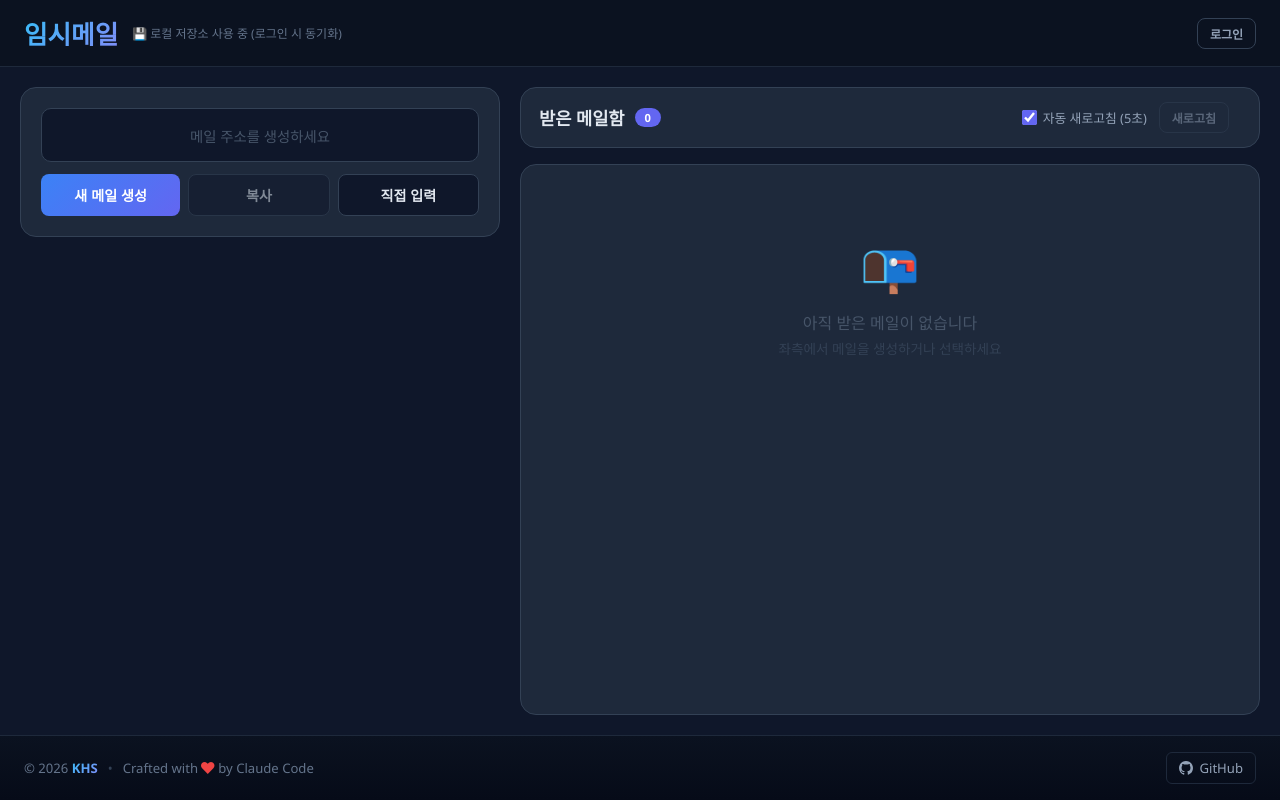
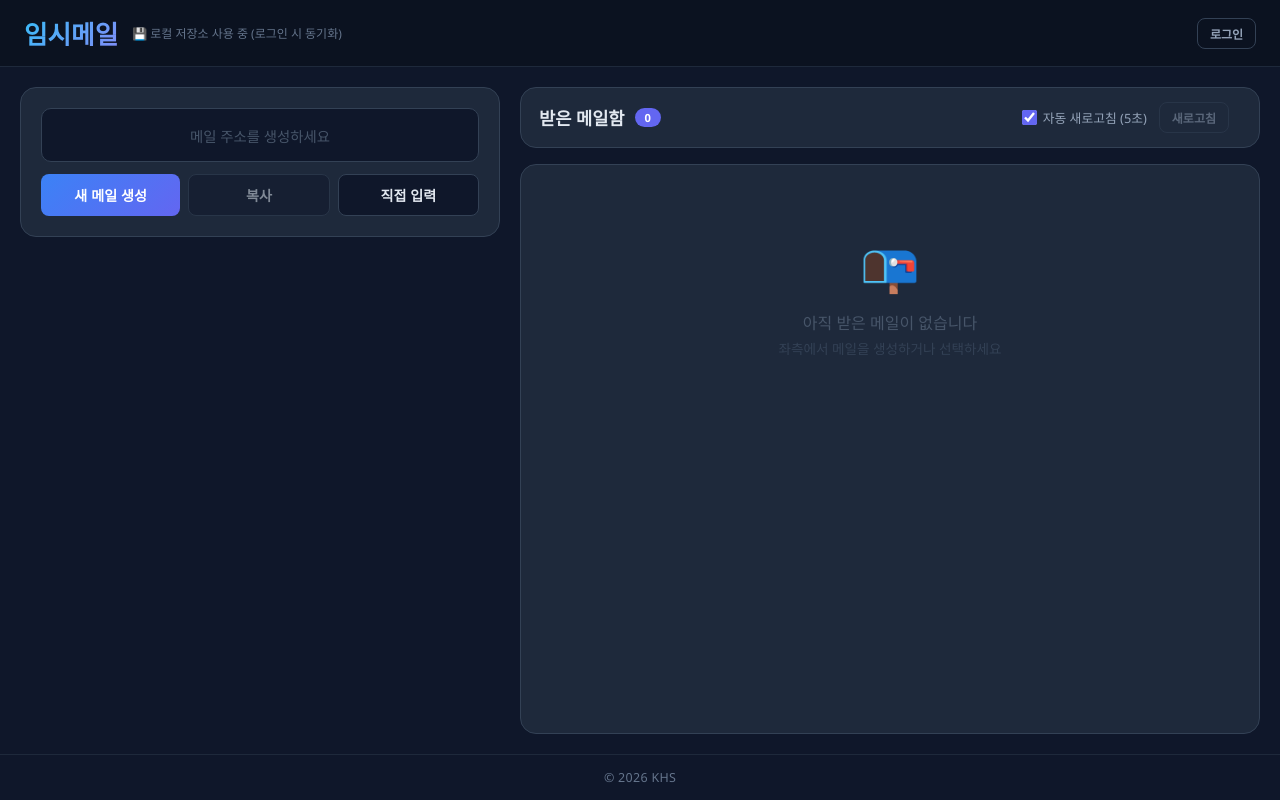
Before and after one commit to miracle38/temp-mail, a website: page public/index.html in a window 1280 px wide. Drawn offline with Linux system fonts and the light colour scheme; no server answers.

Commit message:
푸터 간소화: © 2026 KHS 중앙 정렬

```diff
--- a/public/index.html
+++ b/public/index.html
@@ -110,21 +110,7 @@
   <!-- 알림 토스트 -->
   <div class="toast" id="toast"></div>
 
-  <footer class="site-footer">
-    <div class="footer-content">
-      <div class="footer-left">
-        <span class="footer-brand">© 2026 <strong>KHS</strong></span>
-        <span class="footer-divider">•</span>
-        <span class="footer-made">Crafted with <span class="heart">♥</span> by Claude Code</span>
-      </div>
-      <div class="footer-right">
-        <a href="https://github.com/miracle38/temp-mail" target="_blank" rel="noopener" class="footer-link" title="View on GitHub">
-          <svg width="14" height="14" viewBox="0 0 16 16" fill="currentColor"><path d="M8 0C3.58 0 0 3.58 0 8c0 3.54 2.29 6.53 5.47 7.59.4.07.55-.17.55-.38 0-.19-.01-.82-.01-1.49-2.01.37-2.53-.49-2.69-.94-.09-.23-.48-.94-.82-1.13-.28-.15-.68-.52-.01-.53.63-.01 1.08.58 1.23.82.72 1.21 1.87.87 2.33.66.07-.52.28-.87.51-1.07-1.78-.2-3.64-.89-3.64-3.95 0-.87.31-1.59.82-2.15-.08-.2-.36-1.02.08-2.12 0 0 .67-.21 2.2.82.64-.18 1.32-.27 2-.27.68 0 1.36.09 2 .27 1.53-1.04 2.2-.82 2.2-.82.44 1.1.16 1.92.08 2.12.51.56.82 1.27.82 2.15 0 3.07-1.87 3.75-3.65 3.95.29.25.54.73.54 1.48 0 1.07-.01 1.93-.01 2.2 0 .21.15.46.55.38A8.013 8.013 0 0 0 16 8c0-4.42-3.58-8-8-8z"/></svg>
-          GitHub
-        </a>
-      </div>
-    </div>
-  </footer>
+  <footer class="site-footer">© 2026 KHS</footer>
 
   <script src="https://www.gstatic.com/firebasejs/10.12.0/firebase-app-compat.js"></script>
   <script src="https://www.gstatic.com/firebasejs/10.12.0/firebase-database-compat.js"></script>
--- a/public/style.css
+++ b/public/style.css
@@ -631,74 +631,13 @@ body {
 
 /* 푸터 */
 .site-footer {
-  background: linear-gradient(180deg, #0b1220 0%, #060b18 100%);
   border-top: 1px solid #1e293b;
-  padding: 16px 24px;
+  padding: 14px 16px;
   color: #64748b;
-  font-size: 0.82rem;
+  font-size: 0.78rem;
+  text-align: center;
+  letter-spacing: 0.3px;
   flex-shrink: 0;
-}
-
-.footer-content {
-  max-width: 1600px;
-  margin: 0 auto;
-  display: flex;
-  justify-content: space-between;
-  align-items: center;
-  flex-wrap: wrap;
-  gap: 12px;
-}
-
-.footer-left {
-  display: inline-flex;
-  align-items: center;
-  gap: 10px;
-  flex-wrap: wrap;
-}
-
-.footer-brand strong {
-  background: linear-gradient(135deg, #38bdf8, #818cf8);
-  -webkit-background-clip: text;
-  -webkit-text-fill-color: transparent;
-  background-clip: text;
-  font-weight: 700;
-}
-
-.footer-divider {
-  color: #334155;
-}
-
-.footer-made {
-  color: #64748b;
-}
-
-.heart {
-  color: #ef4444;
-  display: inline-block;
-  animation: heartbeat 1.4s ease-in-out infinite;
-}
-
-@keyframes heartbeat {
-  0%, 100% { transform: scale(1); }
-  50% { transform: scale(1.2); }
-}
-
-.footer-link {
-  color: #94a3b8;
-  text-decoration: none;
-  display: inline-flex;
-  align-items: center;
-  gap: 6px;
-  padding: 6px 12px;
-  border-radius: 6px;
-  transition: all 0.2s;
-  border: 1px solid #1e293b;
-}
-
-.footer-link:hover {
-  color: #38bdf8;
-  border-color: #334155;
-  background: rgba(56, 189, 248, 0.05);
 }
 
 /* 토스트 알림 */
```
